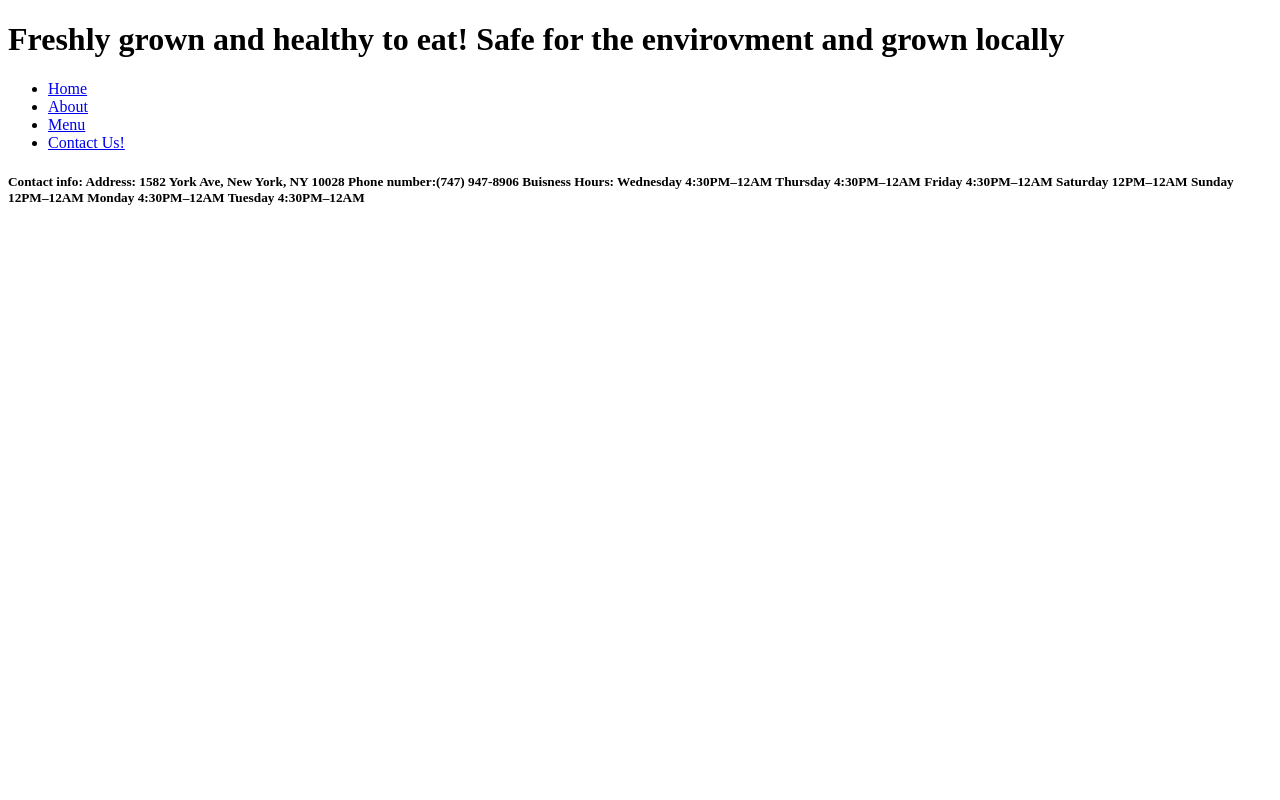
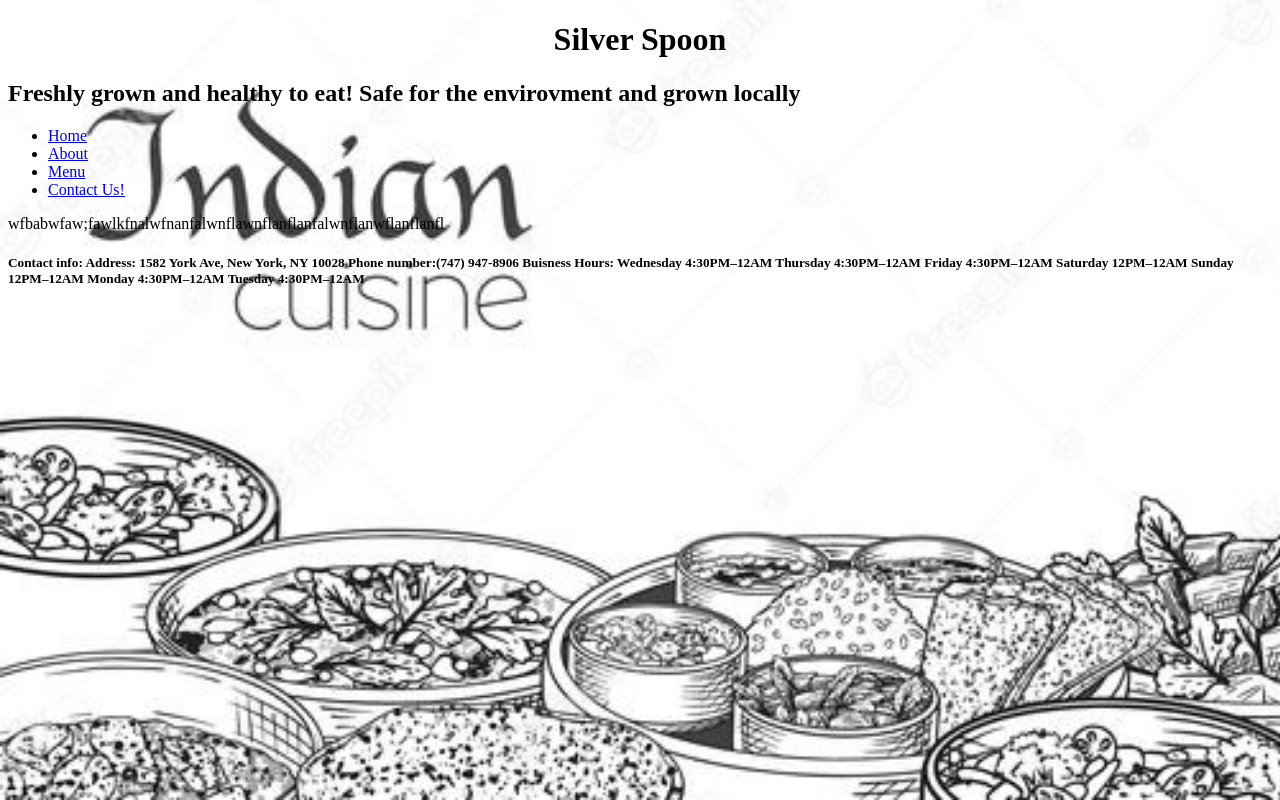
Before and after one commit to Hubiscus/CSC101-project, a plain HTML site: page index.html in a window 1280 px wide. Drawn offline with Linux system fonts and the light colour scheme.

Commit message:
Add files via upload

```diff
--- a/index.html
+++ b/index.html
@@ -1,11 +1,16 @@
 <!doctype html>
 <head>
-<title>Indian Cusine</title>
+<title>Silver Spoon</title>
+<style>
+    h1{text-align: center;}
+</style>
+<link rel="stylesheet" href="stylesheet.css">
 </head>
 
 
 <body>
-    <header><h1>Freshly grown and healthy to eat! Safe for the envirovment and grown locally</h1> </header>
+    <header><h1>Silver Spoon</h1> </header>
+    <h2>Freshly grown and healthy to eat! Safe for the envirovment and grown locally</h2>
     <nav>
         <ul>
             <li><a href="index.html">Home</a></li>
@@ -15,7 +20,7 @@
         </ul>
     </nav>
     <section>
-        <p></p>
+        <p>wfbabwfaw;fawlkfnalwfnanfalwnflawnflanflanfalwnflanwflanflanfl</p>
 
 
     </section>
@@ -31,6 +36,13 @@
         Tuesday	4:30PM–12AM
          </h5></p>
 </footer>
-
+<style>
+    body {
+      background-image: url('indian.jpg');
+      background-repeat: no-repeat;
+      background-attachment: fixed;
+      background-size: cover;
+    }
+    </style>
 </body>
 </head>
```
Also changed, not shown: index.about.html (+12 -1 lines), index.contactus.html (+9 -1 lines), index.menu.html (+1 -1 lines), indian.jpg (added), stock.png (added).
